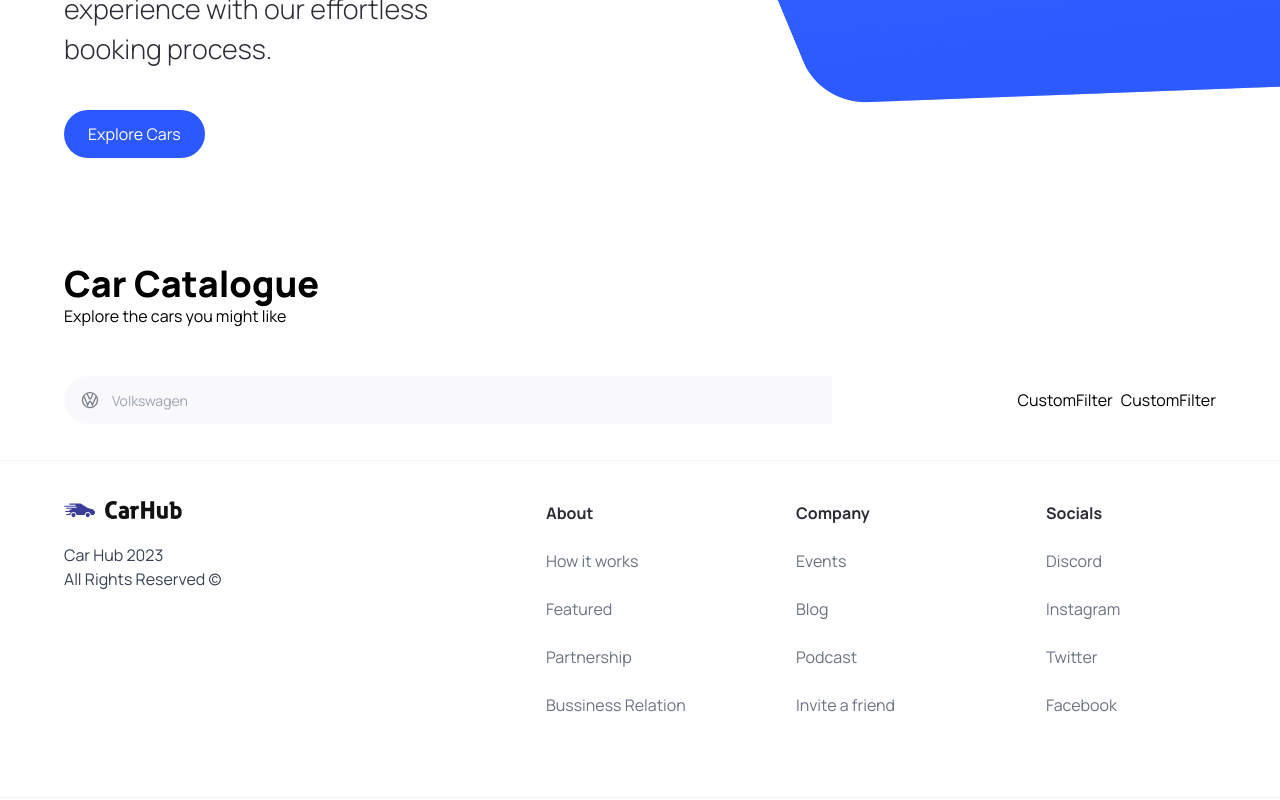
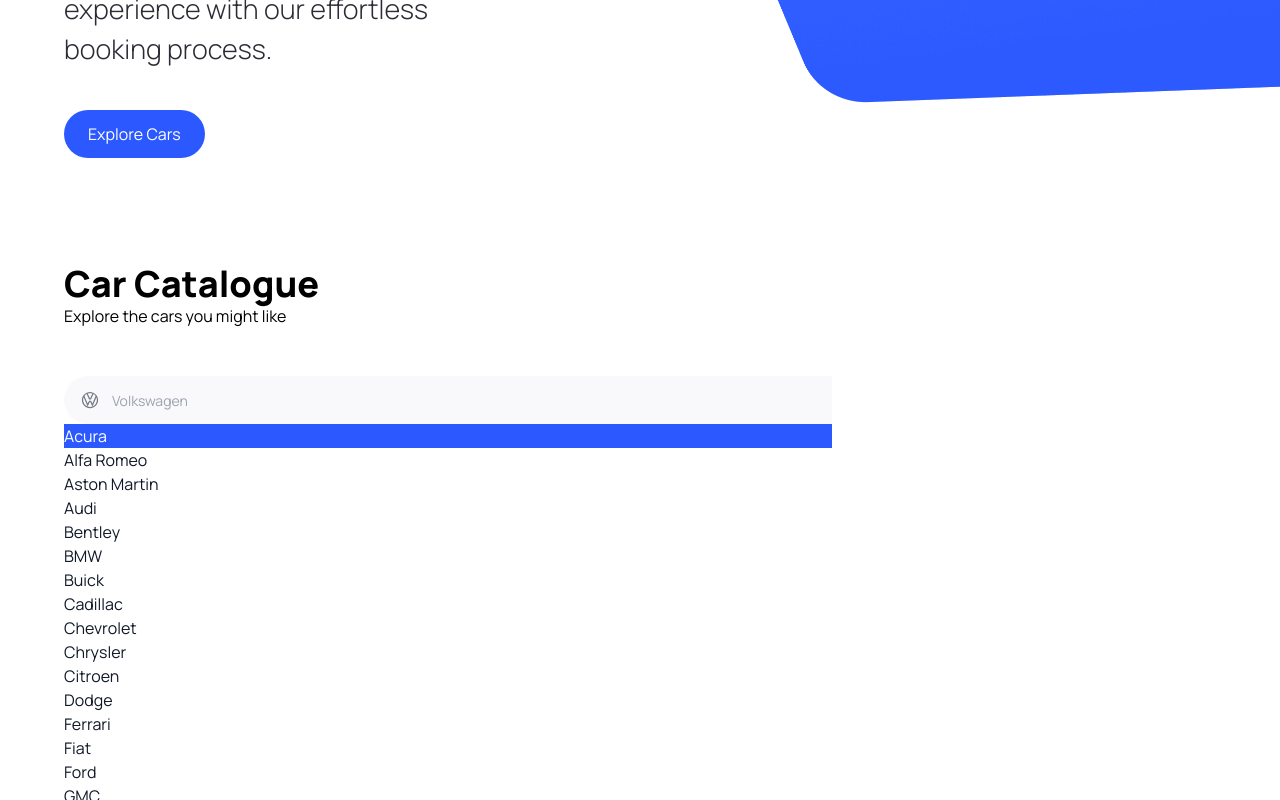
Before and after one commit to parshva555/Car_Showcase_App, a Next.js app: page / in a window 1280 px wide. Both pictures are taken after a click on the button 82 px from the left and 1000 px from the top of the page. Shown: the part 600-1400 px from the top of the page. Built offline with nearby package versions, Linux system fonts and the light colour scheme.

Commit message:
Adding Search Manufacturer Functionality

```diff
--- a/components/SearchManufacturer.tsx
+++ b/components/SearchManufacturer.tsx
@@ -25,7 +25,19 @@
                  leaveFrom='opacity-100'
                  leaveTo='opacity-0' afterLeave={() => setQuery('')}>
                     <Combobox.Options>
-
+                        {filteredManufacturers.length === 0 && query!== "" ? (
+                            <Combobox.Option
+                            value={query} className="search-manufacturer__option"
+                            >
+                                Create "{query}"
+                            </Combobox.Option>
+                        ):(
+                            filteredManufacturers.map((item)=> (
+                                <Combobox.Option key={item} className={({active}) => `relative search-manufactrurer__option ${active? 'bg-primary-blue text-white' : 'text-gray-900'}`} value={item}>
+                                    {item}
+                                </Combobox.Option>
+                            ))
+                        )}
                     </Combobox.Options>
                  </Transition>
             </div>
```
